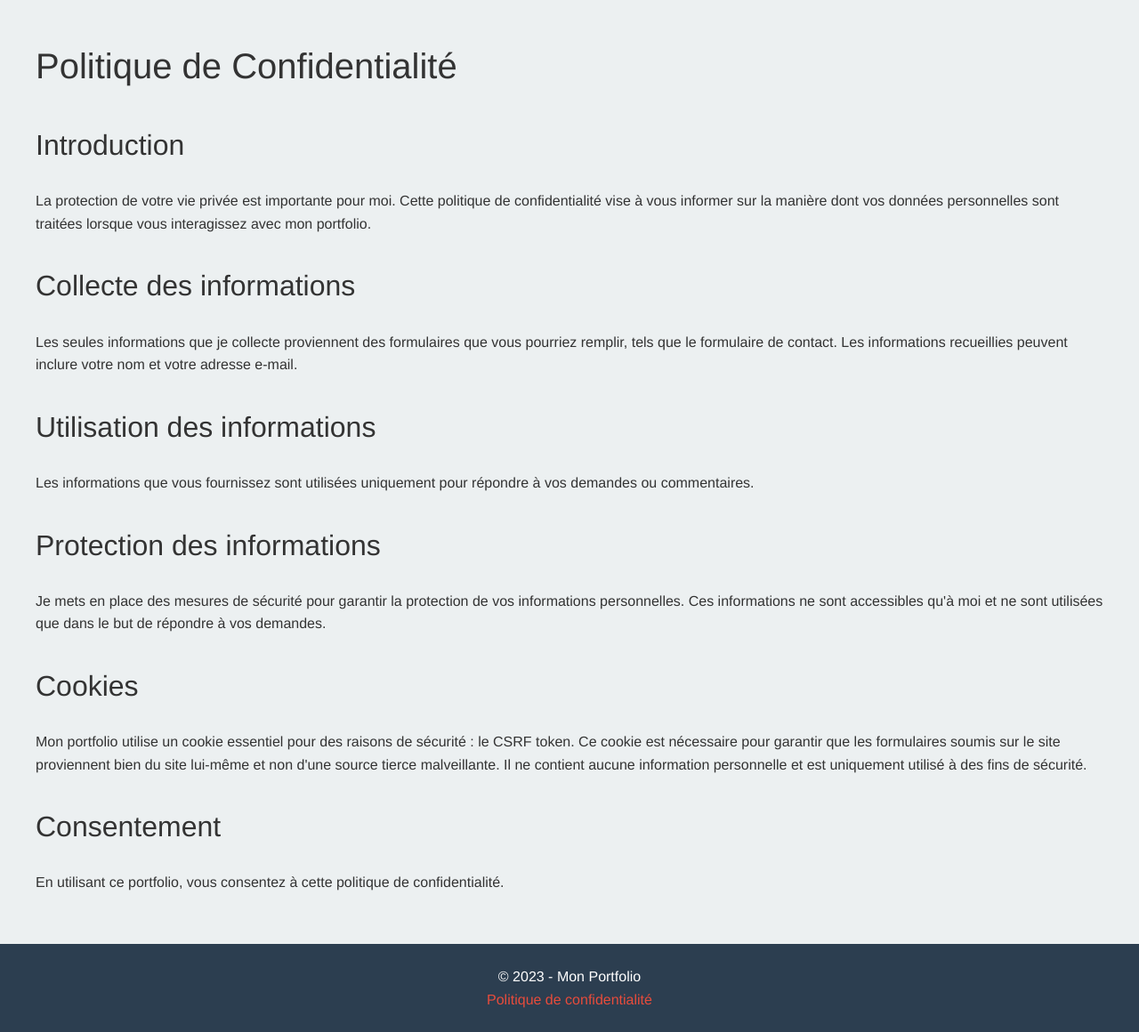
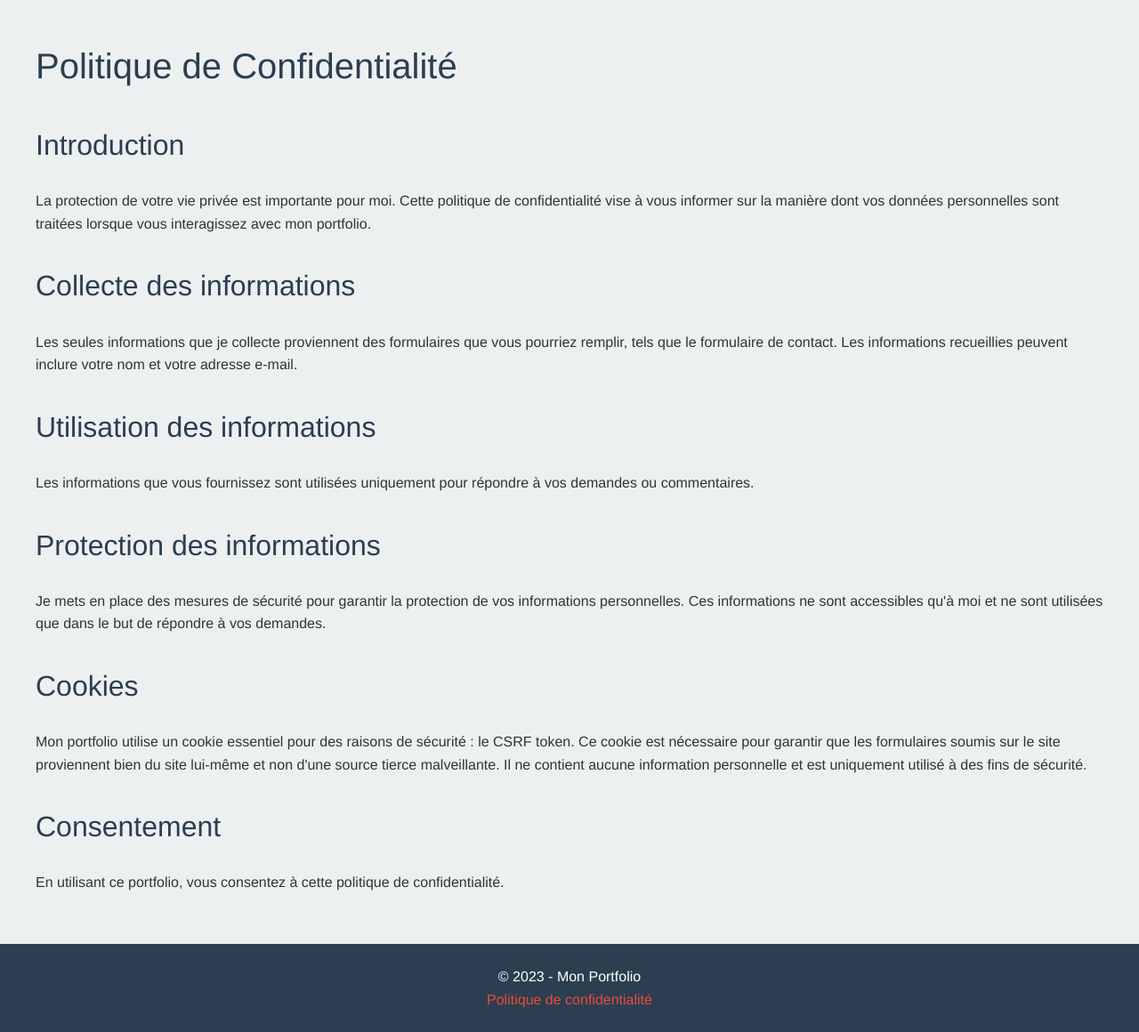
Before and after one commit to Stargate136/EPHAD, a Django app: page /politique-de-confidentialite/ in a window 1280 px wide. Shown: the part 114-1274 px from the top of the page at 89% size. Run offline with Django 4.2, Linux system fonts and the light colour scheme; data comes from the database, SQL or seed files in the repository; some libraries are stand-ins or nearby versions.

Commit message:
Remove bootstrap from 'core' app

```diff
--- a/src/core/static/core/css/base/base.css
+++ b/src/core/static/core/css/base/base.css
@@ -20,6 +20,17 @@ a:hover {
 h1, h2, h3, h4, h5, h6 {
     font-family: var(--font-heading);
     margin-bottom: var(--space-md);
+    color: var(--primary-color);
+}
+
+
+h1 a, h2 a, h3 a, h4 a, h5 a, h6 a {
+    color: inherit; /* This ensures that links within headers retain the header color */
+    text-decoration: none; /* Optionally remove underlines from headers */
+}
+
+h1 a:hover, h2 a:hover, h3 a:hover, h4 a:hover, h5 a:hover, h6 a:hover {
+    text-decoration: underline; /* Adds an underline on hover for links within headers */
 }
 
 h1 {
--- a/src/core/templates/core/base.html
+++ b/src/core/templates/core/base.html
@@ -7,15 +7,7 @@
     <meta name="viewport" content="width=device-width, initial-scale=1.0">
     <title>{{ personal_info.full_name }} - {% block title %}{% endblock %}</title>
 
-    <!-- Bootstrap CSS -->
-    <!--
-    <link href="https://maxcdn.bootstrapcdn.com/bootstrap/4.5.2/css/bootstrap.min.css" rel="stylesheet">
-    -->
-
-    <!-- Font Awesome CSS -->
-    <link rel="stylesheet" href="https://cdnjs.cloudflare.com/ajax/libs/font-awesome/6.4.2/css/all.min.css" integrity="sha512-z3gLpd7yknf1YoNbCzqRKc4qyor8gaKU1qmn+CShxbuBusANI9QpRohGBreCFkKxLhei6S9CQXFEbbKuqLg0DA==" crossorigin="anonymous" referrerpolicy="no-referrer" />
-
-    <!-- Feuilles de style de base -->
+    <!-- Base style sheets -->
     <link rel="stylesheet" href="{% static 'core/css/base/reset.css' %}">
     <link rel="stylesheet" href="{% static 'core/css/base/variables.css' %}">
     <link rel="stylesheet" href="{% static 'core/css/base/base.css' %}">
@@ -23,6 +15,8 @@
     <link rel="stylesheet" href="{% static 'core/css/base/navbar.css' %}">
     <link rel="stylesheet" href="{% static 'core/css/base/footer.css' %}">
 
+    <!-- Font Awesome CSS -->
+    <link rel="stylesheet" href="https://cdnjs.cloudflare.com/ajax/libs/font-awesome/6.4.2/css/all.min.css" integrity="sha512-z3gLpd7yknf1YoNbCzqRKc4qyor8gaKU1qmn+CShxbuBusANI9QpRohGBreCFkKxLhei6S9CQXFEbbKuqLg0DA==" crossorigin="anonymous" referrerpolicy="no-referrer" />
 
     {% block extra_css %}{% endblock %}
 </head>
@@ -42,15 +36,7 @@
         {% include 'core/base/footer.html' %}
     </footer>
 
-
-    <!-- Scripts JS pour Bootstrap (optionnels) -->
-    <!--
-    <script src="https://ajax.googleapis.com/ajax/libs/jquery/3.5.1/jquery.min.js"></script>
-    <script src="https://cdn.jsdelivr.net/npm/@popperjs/core@2.9.3/dist/umd/popper.min.js"></script>
-    <script src="https://maxcdn.bootstrapcdn.com/bootstrap/4.5.2/js/bootstrap.min.js"></script>
-    -->
-
-    <!-- Scripts supplémentaires -->
+    <!-- Scripts -->
     {% block extra_js %}{% endblock %}
 </body>
 </html>
--- a/src/core/templates/core/privacy_policy.html
+++ b/src/core/templates/core/privacy_policy.html
@@ -2,38 +2,44 @@
 
 {% block title %}Politique de confidentialité{% endblock %}
 
-
 {% block content %}
-<div class="container mt-5">
-    <h1 class="text-center mb-4">Politique de Confidentialité</h1>
-
+<div>
+    <h1>Politique de Confidentialité</h1>
+    <section>
         <h2>Introduction</h2>
         <p>
             La protection de votre vie privée est importante pour moi.
             Cette politique de confidentialité vise à vous informer sur la manière
             dont vos données personnelles sont traitées lorsque vous interagissez avec mon portfolio.
         </p>
-
+    </section>
+    <section>
         <h2>Collecte des informations</h2>
         <p>
             Les seules informations que je collecte proviennent des formulaires que vous pourriez remplir,
             tels que le formulaire de contact. Les informations recueillies peuvent
             inclure votre nom et votre adresse e-mail.
         </p>
+    </section>
 
+    <section>
         <h2>Utilisation des informations</h2>
         <p>
             Les informations que vous fournissez sont utilisées
             uniquement pour répondre à vos demandes ou commentaires.
         </p>
+    </section>
 
+    <section>
         <h2>Protection des informations</h2>
         <p>
             Je mets en place des mesures de sécurité pour garantir la protection
             de vos informations personnelles. Ces informations ne sont accessibles
             qu'à moi et ne sont utilisées que dans le but de répondre à vos demandes.
         </p>
+    </section>
 
+    <section>
         <h2>Cookies</h2>
         <p>
             Mon portfolio utilise un cookie essentiel pour des raisons de
@@ -42,10 +48,13 @@
             lui-même et non d'une source tierce malveillante. Il ne contient
             aucune information personnelle et est uniquement utilisé à des fins de sécurité.
         </p>
+    </section>
 
+    <section>
     <h2>Consentement</h2>
         <p>
             En utilisant ce portfolio, vous consentez à cette politique de confidentialité.
         </p>
+    </section>
 </div>
 {% endblock %}
--- a/src/core/templates/core/under_construction.html
+++ b/src/core/templates/core/under_construction.html
@@ -3,7 +3,7 @@
 {% block title %}En cours de développement{% endblock %}
 
 {% block content %}
-    <div class="text-center mt-5">
+    <div>
         <h1>En cours de développement</h1>
         <p class="lead">Cette page est actuellement en cours de développement. Revenez bientôt !</p>
         <p><a href="{% url 'core:home' %}">Retour à la page d'accueil</a></p>
```
Also changed, not shown: src/core/templates/core/about.html (+4 -4 lines), src/core/templates/core/home.html (+6 -6 lines). Lines whose indentation alone changed are shown as unchanged.
